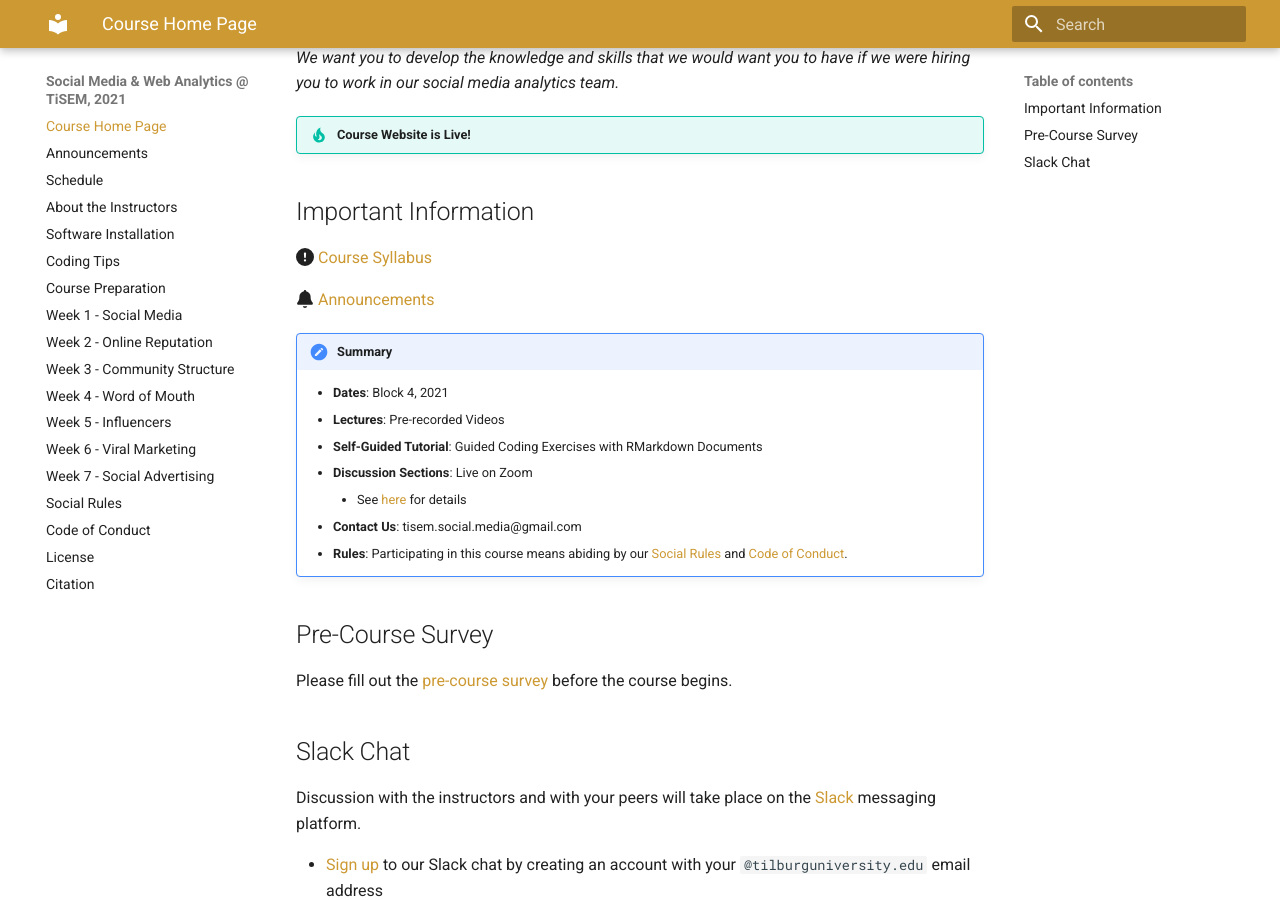
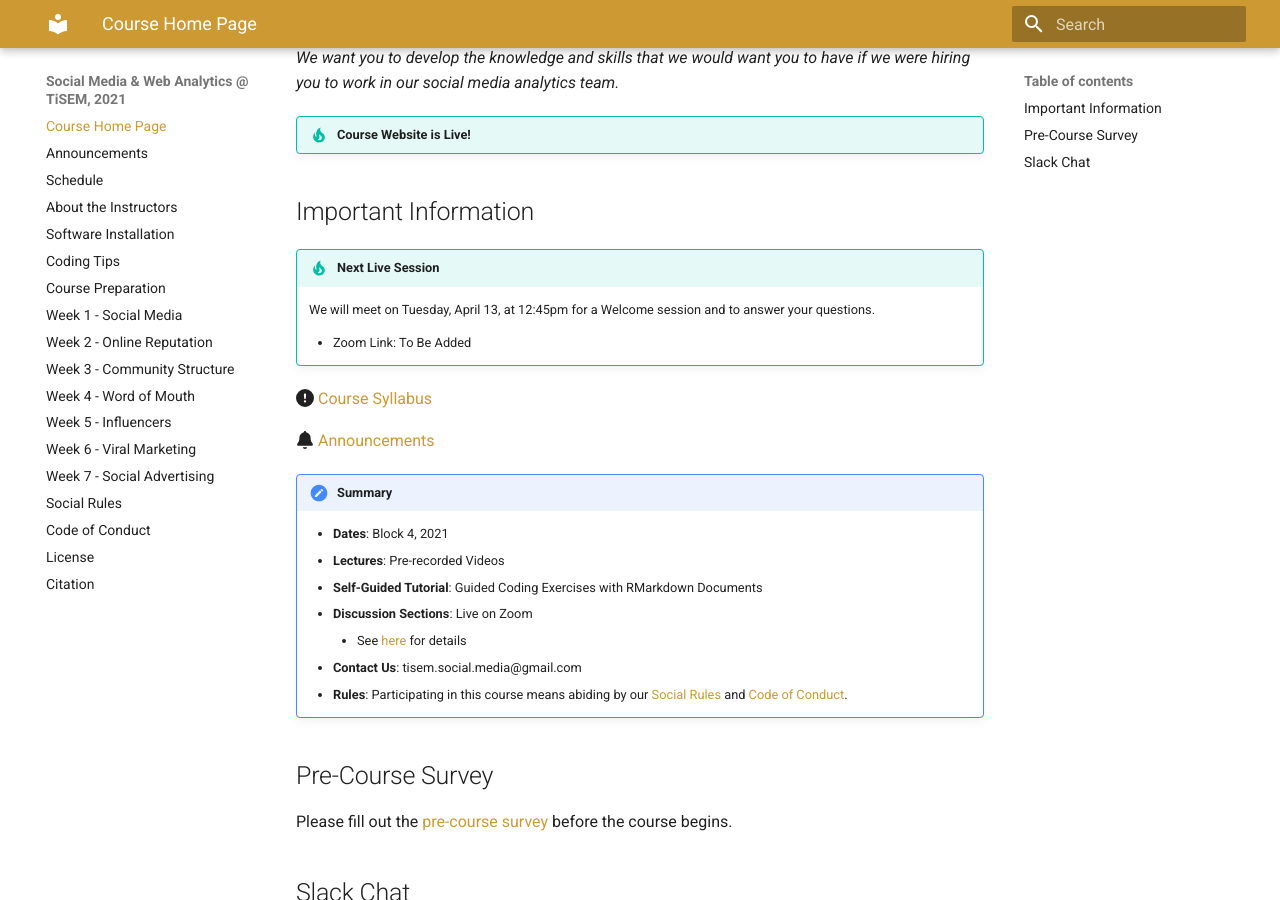
Before and after one commit to tisem-digital-marketing/2021-smwa, an MkDocs documentation site: the page built from docs/index.md, in a window 1280 px wide and 900 px high, scrolled down 386 px. Built offline with MkDocs 1.6.1 and Material for MkDocs 9.7.7, drawn with Linux system fonts in a browser that asks for light colours; old or Windows-style settings are respelled for this version of MkDocs.

Commit message:
link to next live session on homepage

```diff
--- a/docs/index.md
+++ b/docs/index.md
@@ -21,6 +21,13 @@ There are two overarching objectives:
 
 
 ## Important Information
+
+!!! tip "Next Live Session"
+
+    We will meet on Tuesday, April 13, at 12:45pm for a Welcome session and to answer your questions.
+
+    * Zoom Link: To Be Added
+
 
 :fontawesome-solid-exclamation-circle: [Course Syllabus](assets/syllabus.pdf)
 
```
